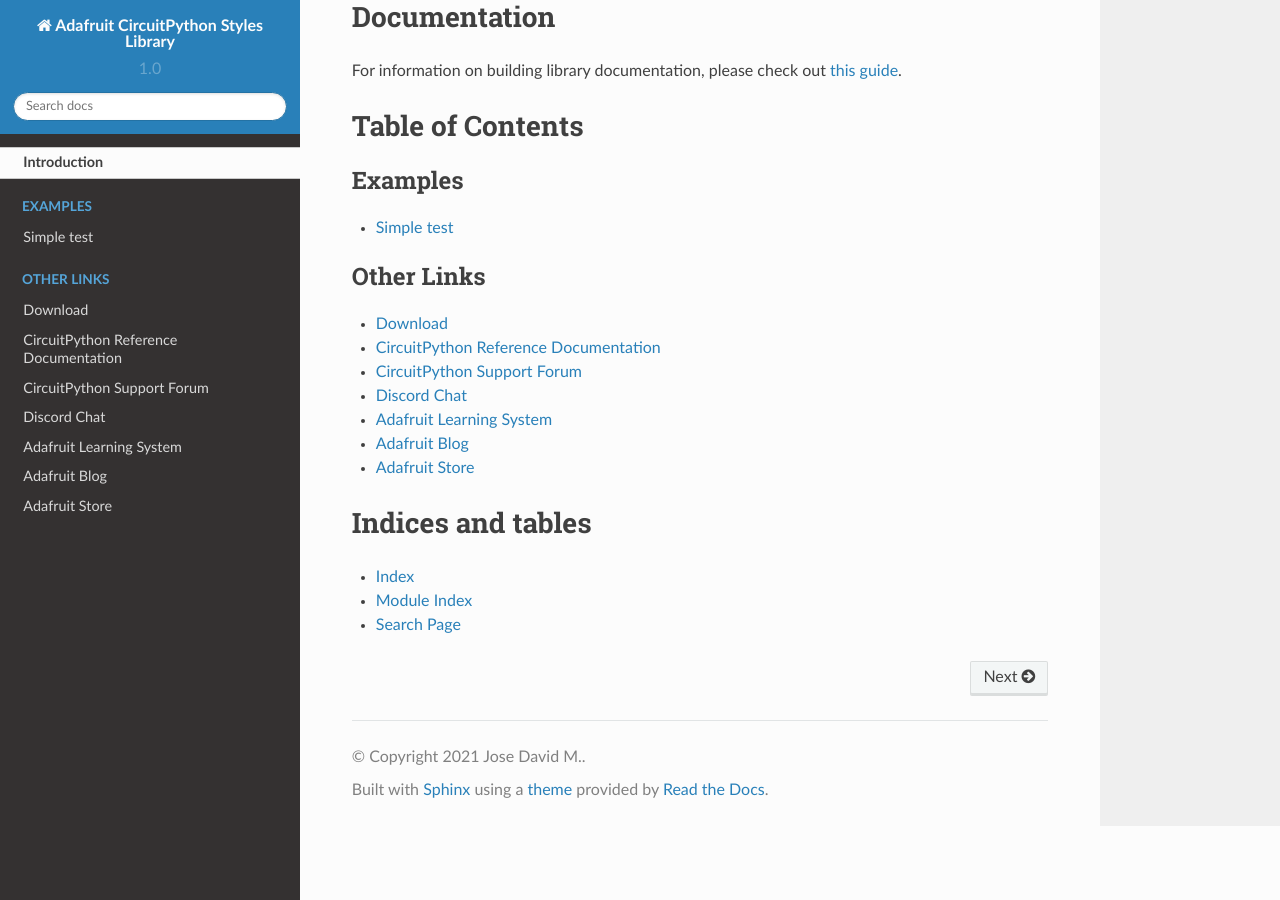
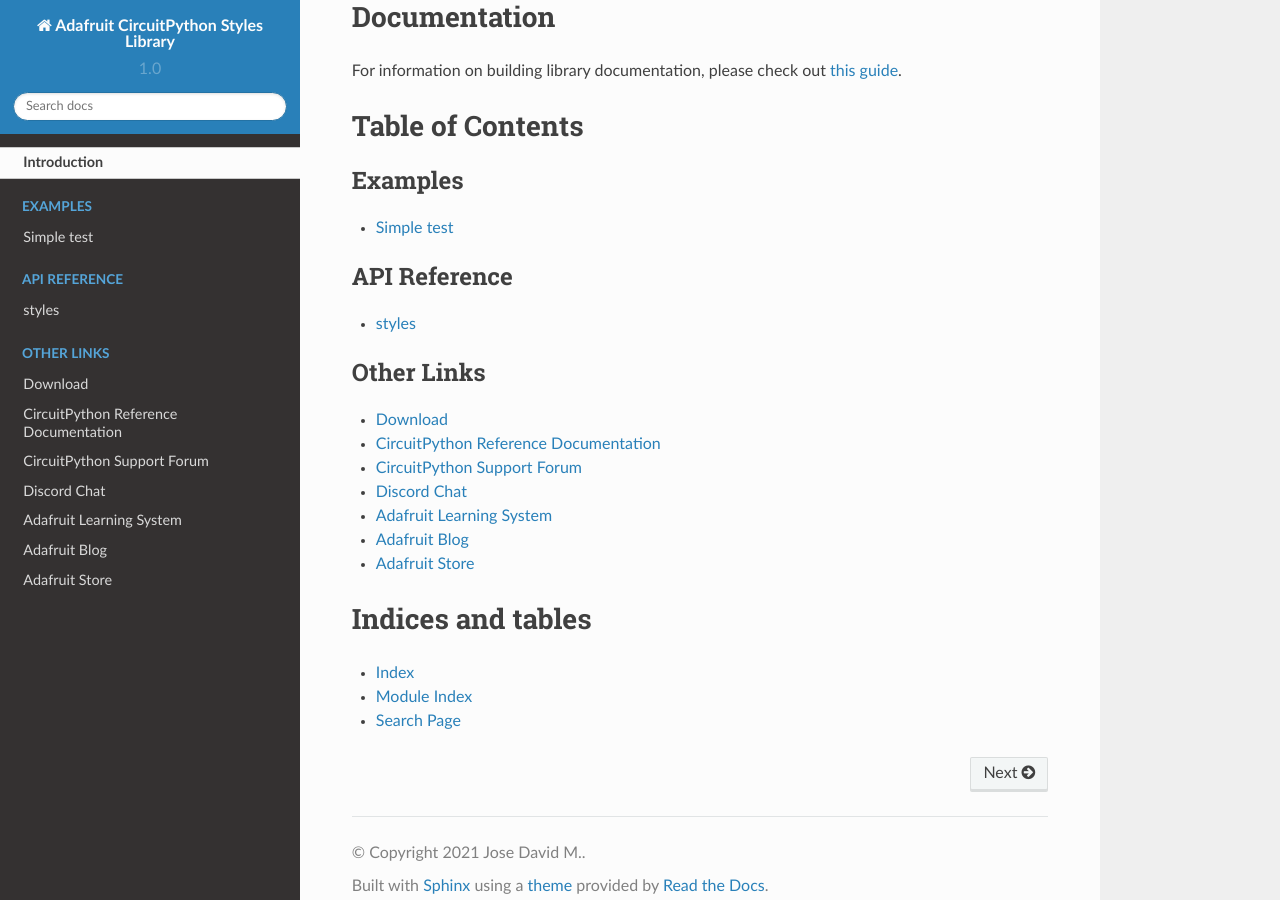
Before and after one commit to jposada202020/Adafruit_CircuitPython_Styles, a Sphinx documentation site: the page built from docs/index.rst, in a window 1280 px wide and 900 px high, scrolled down 1402 px. Built offline with Sphinx 7.4.7 and the Read the Docs theme 2.0.0, drawn with Linux system fonts in a browser that asks for light colours.

```diff
--- a/docs/api.rst
+++ b/docs/api.rst
@@ -4,5 +4,8 @@
 .. If your library file(s) are nested in a directory (e.g. /adafruit_foo/foo.py)
 .. use this format as the module name: "adafruit_foo.foo"
 
-.. automodule:: adafruit_circuitpython_styles.styles
+styles
+======
+
+.. automodule:: adafruit_styles.styles
    :members:
```
